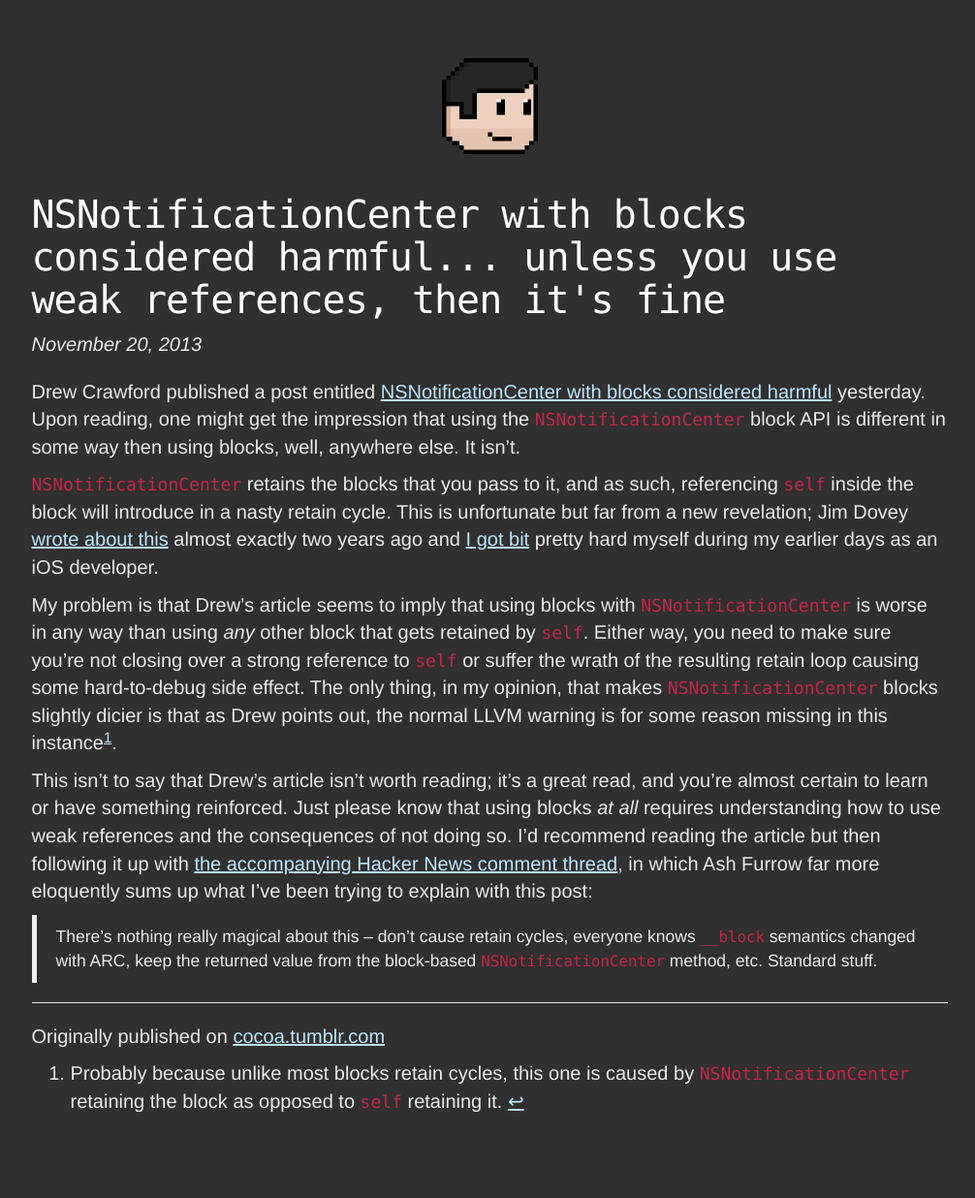
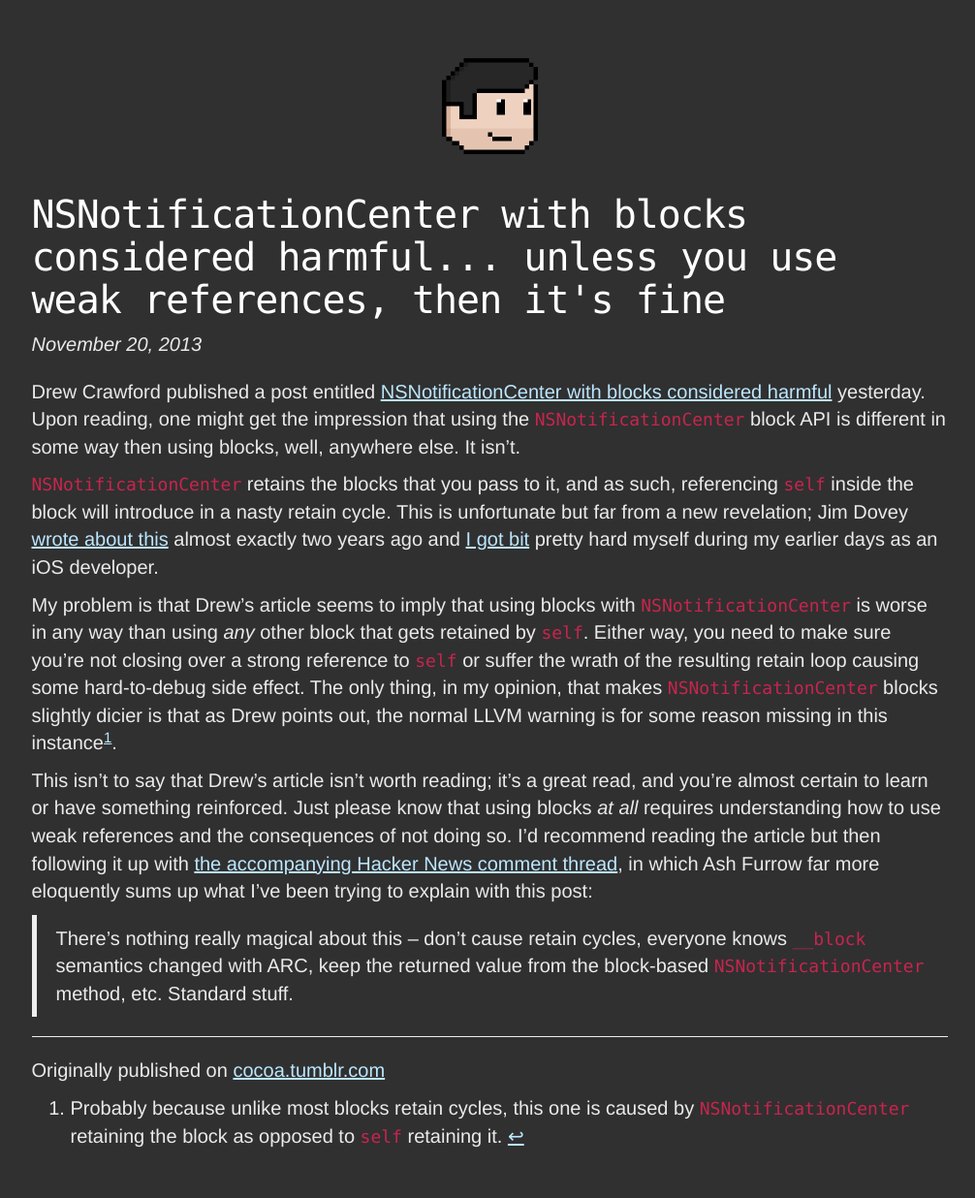
Before and after one commit to irace/irace.github.com, a Jekyll site: the page built from _posts/2013-11-20-nsnotification-center-blocks.md, in a window 1280 px wide. Shown: the whole page at 97% size, without its empty margins (135-1141 px from the left). Built offline with Jekyll 4.4.1, drawn with Linux system fonts in a browser that asks for light colours; nearby versions of some CDN libraries; before the commit the page ends 1200 px from its top, so only the background shows below that.

Commit message:
Consistent quote style

```diff
--- a/stylesheets/styles.css
+++ b/stylesheets/styles.css
@@ -1,12 +1,14 @@
 body {
+	margin: 40px 0 40px 0;
+	background-color: #303030;
+}
+
+body,
+body blockquote {
   font-family: "Helvetica Neue", sans-serif;
-  font-size: 20px;
   color: #EAEAEA;
   -webkit-font-smoothing: antialiased;
-
-	margin: 40px 0 40px 0;
-
-	background-color: #303030;
+  font-size: 20px;
 }
 
 h1 {
```
Also changed, not shown: _posts/2016-01-09-navigation-coordinators.md (+8 -4 lines).
